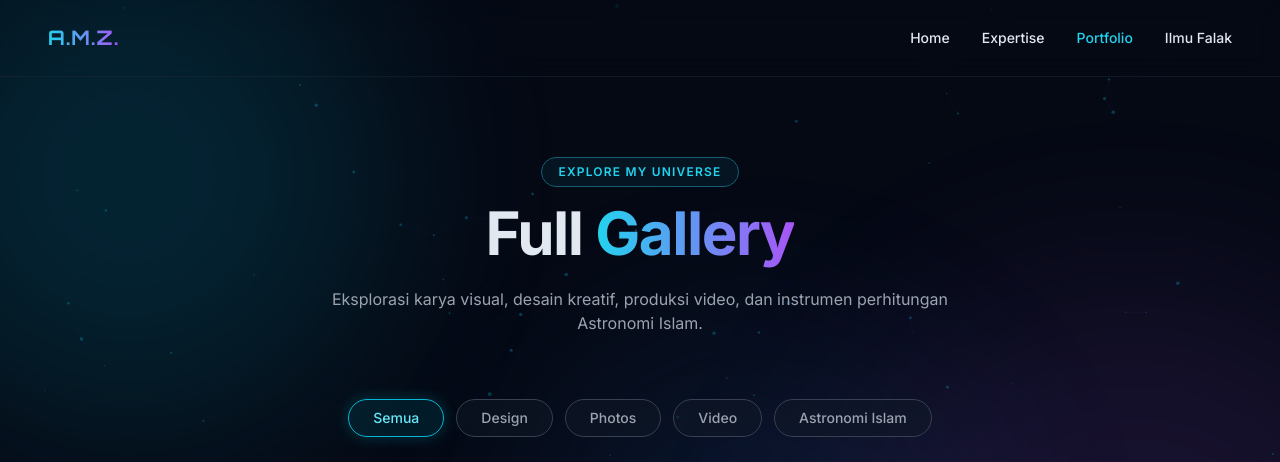
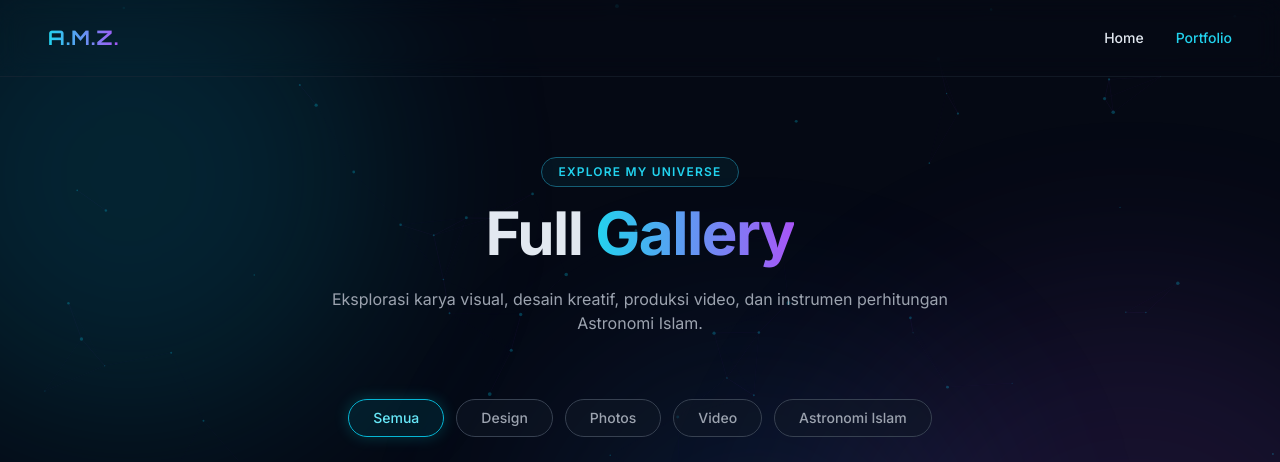
Before and after one commit to MauludyZhrn/Portofolio, a plain HTML site: page gallery.html in a window 1280 px wide. Shown: the top 462 px of the page. Drawn offline with nearby package versions, Linux system fonts and the light colour scheme.

Commit message:
Update gallery.html

```diff
--- a/gallery.html
+++ b/gallery.html
@@ -128,9 +128,9 @@
         </div>
         <div class="hidden md:flex space-x-8 text-sm font-medium">
             <a href="index.html" class="hover:text-cyan-400 transition-colors">Home</a> <!-- Link kembali ke portofolio -->
-            <a href="#" class="hover:text-cyan-400 transition-colors">Expertise</a>
+            <!-- <a href="#" class="hover:text-cyan-400 transition-colors">Expertise</a> -->
             <a href="#" class="text-cyan-400 transition-colors">Portfolio</a>
-            <a href="#" class="hover:text-cyan-400 transition-colors">Ilmu Falak</a>
+            <!-- <a href="#" class="hover:text-cyan-400 transition-colors">Ilmu Falak</a> -->
         </div>
         <div class="md:hidden">
             <i data-lucide="menu" class="w-6 h-6 text-cyan-400"></i>
```
